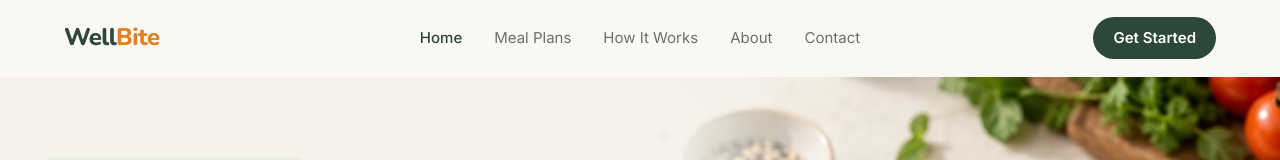
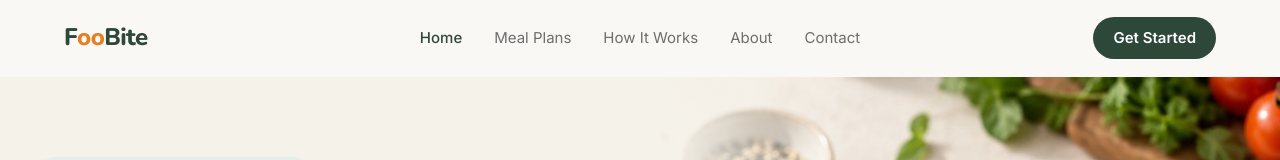
Before and after one commit to Amjath-s/wellbitewebsite, a Next.js app: page / in a window 1280 px wide. Shown: the top 160 px of the page. Built offline with nearby package versions, Linux system fonts and the light colour scheme.

Commit message:
Rename brand to FooBite and restyle wordmark as F/oo/Bite.

```diff
--- a/src/components/Wordmark.tsx
+++ b/src/components/Wordmark.tsx
@@ -18,10 +18,11 @@ export function Wordmark({
   return (
     <span
       className={`font-wordmark inline-flex font-extrabold tracking-tight leading-none ${sizeClass[size]} ${className}`}
-      aria-label="WellBite"
+      aria-label="FooBite"
     >
-      <span className={invert ? "text-white" : "text-primary"}>Well</span>
-      <span className={invert ? "text-bite" : "text-bite"}>Bite</span>
+      <span className={invert ? "text-white" : "text-primary"}>F</span>
+      <span className={invert ? "text-bite" : "text-bite"}>oo</span>
+      <span className={invert ? "text-white" : "text-primary"}>Bite</span>
     </span>
   );
 }
--- a/src/lib/business.ts
+++ b/src/lib/business.ts
@@ -4,7 +4,7 @@
  */
 
 export const business = {
-  name: "WellBite",
+  name: "FooBite",
   tagline: "Small choices. Big results.",
   shortDescription:
     "A nutrition-focused meal subscription platform designed to make healthier eating simpler and more consistent.",
@@ -14,7 +14,7 @@ export const business = {
   phone: "[BUSINESS_PHONE]",
   address: "[BUSINESS_ADDRESS]",
   serviceAreaNote:
-    "[ACTUAL_DELIVERY_AREAS] — Delivery coverage is confirmed in the WellBite app based on your address and available kitchens.",
+    "[ACTUAL_DELIVERY_AREAS] — Delivery coverage is confirmed in the FooBite app based on your address and available kitchens.",
 
   /** Policy placeholders requiring owner / legal review */
   refundPolicy: "[ACTUAL_REFUND_POLICY]",
--- a/src/lib/plans.ts
+++ b/src/lib/plans.ts
@@ -1,5 +1,5 @@
 /**
- * Meal plans mirrored from the WellBite customer app
+ * Meal plans mirrored from the FooBite customer app
  * (healthfit/assets/data/subscription_plans.json).
  * No prices — pricing is calculated in the app.
  */
@@ -59,7 +59,7 @@ export const subscriptionDurations = [
 ] as const;
 
 export const pricingNote =
-  "Plan pricing is calculated in the WellBite app based on your selected meals, options, and subscription duration.";
+  "Plan pricing is calculated in the FooBite app based on your selected meals, options, and subscription duration.";
 
 export function planOptionsLabel(plan: MealPlan): string {
   const parts: string[] = [];
```
